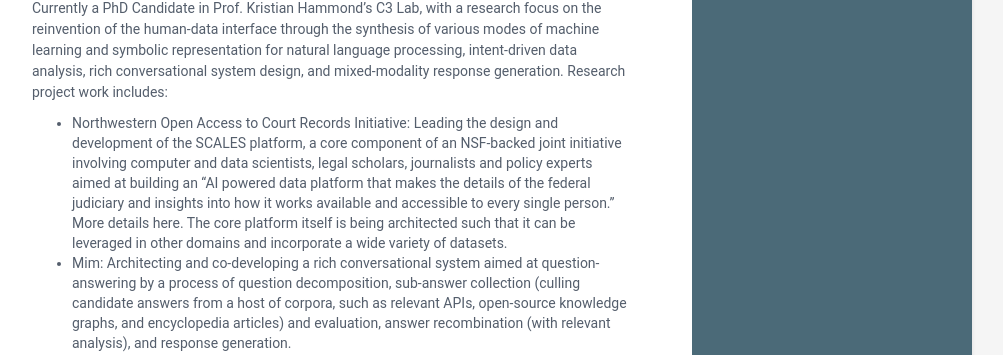
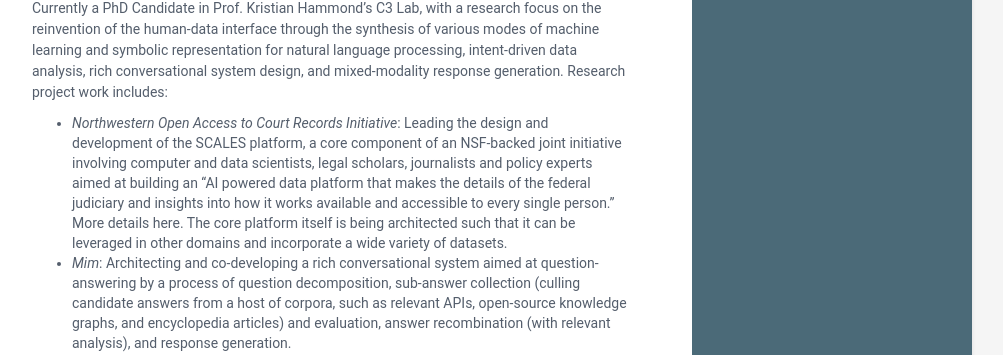
Before and after one commit to andrewpaley/andrewpaley.github.io, a Jekyll site: the page built from index.html, in a window 1280 px wide. Shown: the part 386-741 px from the top of the page, without its empty margins (168-1171 px from the left). Built offline with Jekyll 4.4.1, drawn with Linux system fonts in a browser that asks for light colours; some of the changed lines change nothing that is shown.

Commit message:
label tweak

```diff
--- a/_data/data.yml
+++ b/_data/data.yml
@@ -43,8 +43,8 @@
       time: 2018 - Present
       details: |
         Currently a PhD Candidate in Prof. Kristian Hammond’s C3 Lab, with a research focus on the reinvention of the human-data interface through the synthesis of various modes of machine learning and symbolic representation for natural language processing, intent-driven data analysis, rich conversational system design, and mixed-modality response generation. Research project work includes:
-          - Northwestern Open Access to Court Records Initiative: Leading the design and development of the SCALES platform, a core component of an NSF-backed joint initiative involving computer and data scientists, legal scholars, journalists and policy experts aimed at building an "AI powered data platform that makes the details of the federal judiciary and insights into how it works available and accessible to every single person." More details here. The core platform itself is being architected such that it can be leveraged in other domains and incorporate a wide variety of datasets.
-          - Mim: Architecting and co-developing a rich conversational system aimed at question-answering by a process of question decomposition, sub-answer collection (culling candidate answers from a host of corpora, such as relevant APIs, open-source knowledge graphs, and encyclopedia articles) and evaluation, answer recombination (with relevant analysis), and response generation.
+          - _Northwestern Open Access to Court Records Initiative_: Leading the design and development of the SCALES platform, a core component of an NSF-backed joint initiative involving computer and data scientists, legal scholars, journalists and policy experts aimed at building an "AI powered data platform that makes the details of the federal judiciary and insights into how it works available and accessible to every single person." More details here. The core platform itself is being architected such that it can be leveraged in other domains and incorporate a wide variety of datasets.
+          - *Mim*: Architecting and co-developing a rich conversational system aimed at question-answering by a process of question decomposition, sub-answer collection (culling candidate answers from a host of corpora, such as relevant APIs, open-source knowledge graphs, and encyclopedia articles) and evaluation, answer recombination (with relevant analysis), and response generation.
           - COVID Resource Map: Led the initial design and development and now collaborating on the expansion of a set of data acquisition pipelines for the collection, collation, and aggregation of various datasets related to the COVID-19 pandemic, including PPE resource shortages and surpluses at a per-hospital level, hospital bed availability, reported cases, reported deaths, unemployment data, proxies for consumer behavior, and a variety of others. Currently, a subset of the aggregated data is available for exploration via an interactive map at covid-resource-map.com.
           - The Advisor: Co-developing a conversational agent aimed at meaningful interactions with students around internships, job opportunities, class selections, and events. The system develops a profile of each individual through their searches and selections, aiding with suggestions and guidance as new opportunities or classes become available or the system discovers near-perfect matches that meet most of the student’s interests and criteria.
           - Pixie: Designed and developed a platform for the exploration of the latent space of GANs, as well as the creation of "human directed" music visualizations culled from those explorations. Currently pursuing a roadmap of feature additions.
```
